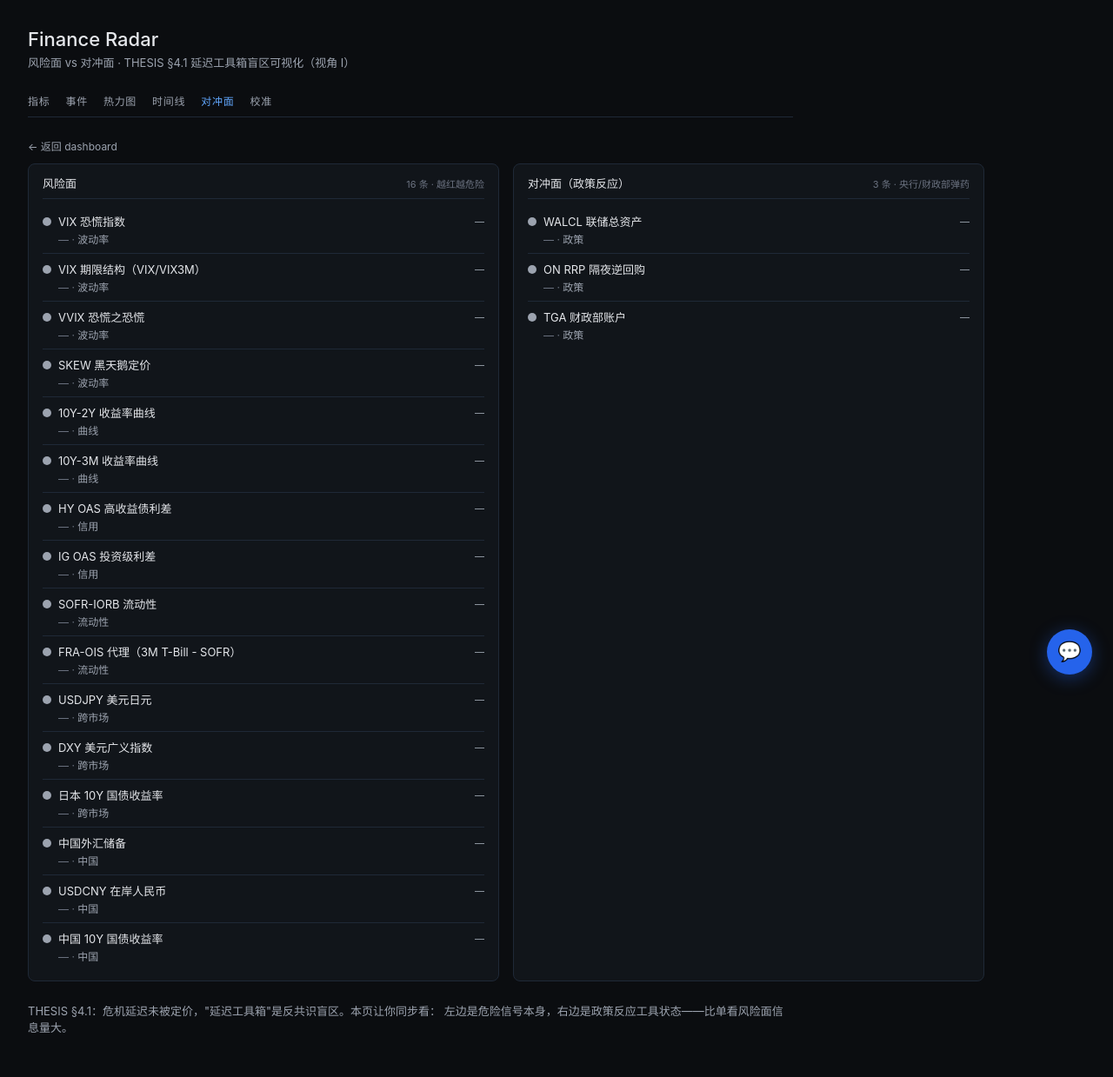
After one commit to Adkid-Zephyr/BigShort-Radar, a Flask app: page /hedge in a window 1280 px wide. The commit adds this page. Shown: the whole page at 87% size. Run offline with Flask 3, Linux system fonts and the light colour scheme; data that the repository does not hold is empty.

Commit message:
iter 51: 政策对冲对比页 + 阈值校准面板（hedge_calibration.py + 新页 /hedge /calibration + nav 5/5 + 15 测试）路线图终点

```diff
--- a/src/web/app.py
+++ b/src/web/app.py
@@ -43,6 +43,7 @@ from src.web.acceleration import compute_acceleration
 from src.web.charts import build_indicator_chart_html
 from src.web.comparisons import build_comparisons
 from src.web.events import detect_indicator_events, merge_events
+from src.web.hedge_calibration import calibrate_threshold, split_risk_vs_hedge
 from src.web.heatmap import build_heatmap_html, build_risk_timeline_html
 from src.web.scenarios import evaluate_scenarios
 from src.web.source_links import source_url as derive_source_url
@@ -700,6 +701,50 @@ def create_app(db_path=None, history_db_path=None) -> Flask:
             active_page="timeline",
         )
 
+    @app.route("/hedge")
+    def hedge():
+        """政策对冲对比页（视角 I）：风险面 vs 对冲面并排。"""
+        target = app.config["DB_PATH"]
+        hist_target = app.config.get("HISTORY_DB_PATH")
+        with dbmod.open_db(target) as conn:
+            rows = _build_rows(conn, history_db_path=hist_target)
+        split = split_risk_vs_hedge(rows)
+        return render_template(
+            "hedge.html",
+            risk_rows=split["risk"],
+            hedge_rows=split["hedge"],
+            active_page="hedge",
+        )
+
+    @app.route("/calibration")
+    def calibration():
+        """阈值校准面板（视角 J）：每条指标历史三档分布 + 过敏感/过迟钝判定。"""
+        target = app.config["DB_PATH"]
+        hist_target = app.config.get("HISTORY_DB_PATH")
+        results = []
+        with dbmod.open_db(target) as conn:
+            for ind in _INDICATOR_REGISTRY:
+                _, values = _fetch_history_pairs(
+                    conn, ind["name"], days=1825, history_db_path=hist_target
+                )
+                cal = calibrate_threshold(
+                    values=values,
+                    threshold_low=ind.get("threshold_low"),
+                    threshold_high=ind.get("threshold_high"),
+                    direction=ind.get("direction", "up"),
+                )
+                cal["name"] = ind["name"]
+                cal["label"] = ind["label"]
+                results.append(cal)
+        # 按 verdict 排序：too_sensitive 优先 → too_dull → ok → no_data
+        order = {"too_sensitive": 0, "too_dull": 1, "ok": 2, "no_data": 3}
+        results.sort(key=lambda c: order.get(c["verdict"], 4))
+        return render_template(
+            "calibration.html",
+            calibrations=results,
+            active_page="calibration",
+        )
+
     @app.route("/healthz")
     def healthz():
         return {"status": "ok"}
--- /dev/null
+++ b/src/web/hedge_calibration.py
@@ -0,0 +1,129 @@
+"""政策对冲对比（视角 I）+ 阈值校准面板（视角 J）。
+
+视角 I 政策对冲：
+  THESIS §4.1 揭示的"延迟工具箱"盲区——风险面（VIX/HY OAS/SOFR-IORB 等）和
+  对冲面（WALCL/ON RRP/TGA 等政策反应工具）应并排看。
+
+视角 J 阈值校准：
+  对每条指标统计在过去 N 年里 GREEN/YELLOW/RED 三档的天数占比。
+  如果 RED 占比 >20%，说明阈值过敏感（频繁假警报）。
+  如果 RED 占比 <1%，说明阈值过迟钝（错过真信号）。
+"""
+from __future__ import annotations
+
+from typing import Any, Dict, List, Optional, Sequence
+
+from src.compute.thresholds import Level, classify
+from src.utils.logger import get_logger
+
+log = get_logger(__name__)
+
+
+# ── 视角 I：政策对冲 ────────────────────────────────────────
+
+# 风险面 vs 对冲面分组（基于 group 字段）
+RISK_GROUPS = ["波动率", "信用", "曲线", "流动性", "跨市场", "中国"]
+HEDGE_GROUPS = ["政策"]
+
+
+def split_risk_vs_hedge(rows: Sequence[Dict[str, Any]]) -> Dict[str, List[Dict[str, Any]]]:
+    """把 dashboard rows 切分成"风险面"和"对冲面"两组。
+
+    入参：
+        rows: app._build_rows 输出
+    返回：
+        {"risk": [...rows...], "hedge": [...rows...]}
+    """
+    risk = []
+    hedge = []
+    for r in rows:
+        g = r.get("group", "")
+        if g in HEDGE_GROUPS:
+            hedge.append(r)
+        elif g in RISK_GROUPS:
+            risk.append(r)
+        # 其他 group 既不算风险也不算对冲
+    return {"risk": risk, "hedge": hedge}
+
+
+# ── 视角 J：阈值校准 ─────────────────────────────────────────
+
+def calibrate_threshold(
+    values: Sequence[float],
+    threshold_low: Optional[float],
+    threshold_high: Optional[float],
+    direction: str = "up",
+) -> Dict[str, Any]:
+    """统计历史样本在三档的占比，并给出"过敏感/过迟钝/合理"判定。
+
+    入参：
+        values: 历史值序列
+        threshold_low / threshold_high: 阈值
+        direction: "up" / "down"
+    返回：
+        {
+          "n_total": int,                # 有效样本数
+          "n_green": int, "n_yellow": int, "n_red": int,
+          "pct_green": float, "pct_yellow": float, "pct_red": float,
+          "verdict": "ok" | "too_sensitive" | "too_dull",
+          "verdict_reason": str,
+        }
+    """
+    out = {
+        "n_total": 0, "n_green": 0, "n_yellow": 0, "n_red": 0,
+        "pct_green": 0.0, "pct_yellow": 0.0, "pct_red": 0.0,
+        "verdict": "ok", "verdict_reason": "",
+    }
+    if threshold_low is None or threshold_high is None or not values:
+        out["verdict"] = "no_data"
+        out["verdict_reason"] = "缺数据或缺阈值"
+        return out
+
+    valid = []
+    for v in values:
+        if v is None:
+            continue
+        try:
+            f = float(v)
+        except (TypeError, ValueError):
+            continue
+        if f != f:  # NaN
+            continue
+        valid.append(f)
+
+    n = len(valid)
+    if n < 30:
+        out["verdict"] = "no_data"
+        out["verdict_reason"] = f"样本不足 30（实际 {n}）"
+        return out
+
+    n_g = n_y = n_r = 0
+    for v in valid:
+        lv = classify(v, low=threshold_low, high=threshold_high, direction=direction)
+        if lv == Level.GREEN:
+            n_g += 1
+        elif lv == Level.YELLOW:
+            n_y += 1
+        elif lv == Level.RED:
+            n_r += 1
+
+    pct_g = n_g / n * 100
+    pct_y = n_y / n * 100
+    pct_r = n_r / n * 100
+
+    if pct_r > 20:
+        verdict = "too_sensitive"
+        reason = f"RED 占比 {pct_r:.1f}% > 20%（频繁警报）"
+    elif pct_r < 1 and n >= 365:
+        verdict = "too_dull"
+        reason = f"RED 占比 {pct_r:.1f}% < 1%（可能漏掉真信号）"
+    else:
+        verdict = "ok"
+        reason = f"RED {pct_r:.1f}% / YELLOW {pct_y:.1f}% / GREEN {pct_g:.1f}% 看起来合理"
+
+    out.update({
+        "n_total": n, "n_green": n_g, "n_yellow": n_y, "n_red": n_r,
+        "pct_green": pct_g, "pct_yellow": pct_y, "pct_red": pct_r,
+        "verdict": verdict, "verdict_reason": reason,
+    })
+    return out
--- a/templates/_base.html
+++ b/templates/_base.html
@@ -297,6 +297,53 @@
     .scenario-hits { font-size: 11px; color: #f87171; margin-top: 6px; }
     .scenario-hits code { background: rgba(239,68,68,0.1); padding: 1px 4px; border-radius: 3px; font-family: 'SF Mono', monospace; font-size: 10px; }
 
+    /* 政策对冲对比 + 阈值校准 (iter 51) */
+    .hedge-grid {
+      display: grid;
+      grid-template-columns: 1fr 1fr;
+      gap: 16px;
+      max-width: 1100px;
+    }
+    .hedge-col {
+      background: #11151a;
+      border: 1px solid #1f2937;
+      border-radius: 8px;
+      padding: 12px 16px;
+    }
+    .hedge-col-head {
+      padding-bottom: 8px;
+      border-bottom: 1px solid #1f2937;
+      margin-bottom: 8px;
+      display: flex;
+      justify-content: space-between;
+      align-items: baseline;
+    }
+    .hedge-col-label { font-size: 13px; font-weight: 500; }
+    .hedge-col-sub { font-size: 11px; color: #6b7280; }
+    .hedge-row {
+      padding: 8px 0;
+      border-bottom: 1px solid #1f2937;
+    }
+    .hedge-row:last-child { border-bottom: 0; }
+    .hedge-row-head { display: flex; align-items: center; gap: 8px; font-size: 13px; }
+    .hedge-row-level { font-size: 11px; margin-left: auto; }
+    .hedge-row-meta { font-size: 12px; color: #6b7280; padding-left: 18px; margin-top: 2px; }
+    .hedge-row-group { color: #9ca3af; }
+    .hedge-link { color: #e5e7eb; text-decoration: none; }
+    .hedge-link:hover { color: #60a5fa; }
+    @media (max-width: 800px) {
+      .hedge-grid { grid-template-columns: 1fr; }
+    }
+
+    .cal-verdict { font-size: 12px; white-space: nowrap; }
+    .cal-verdict-ok { color: #4ade80; }
+    .cal-verdict-too_sensitive { color: #f87171; font-weight: 500; }
+    .cal-verdict-too_dull { color: #eab308; }
+    .cal-verdict-no_data { color: #6b7280; }
+    .cal-reason { font-size: 11px; color: #9ca3af; }
+    tr.cal-too_sensitive td { background: rgba(239,68,68,0.04); }
+    tr.cal-too_dull td { background: rgba(234,179,8,0.04); }
+
     /* ── chatbot 浮窗 ─────────────────────────────────── */
     #chat-toggle {
       position: fixed; bottom: 24px; right: 24px;
@@ -369,7 +416,8 @@
     <a href="/events" class="{% if active_page == 'events' %}current{% endif %}">事件</a>
     <a href="/heatmap" class="{% if active_page == 'heatmap' %}current{% endif %}">热力图</a>
     <a href="/timeline" class="{% if active_page == 'timeline' %}current{% endif %}">时间线</a>
-    <a href="#" class="disabled">对冲面</a>
+    <a href="/hedge" class="{% if active_page == 'hedge' %}current{% endif %}">对冲面</a>
+    <a href="/calibration" class="{% if active_page == 'calibration' %}current{% endif %}">校准</a>
   </nav>
 
   {% block content %}{% endblock %}
--- /dev/null
+++ b/templates/hedge.html
@@ -0,0 +1,62 @@
+{% extends "_base.html" %}
+
+{% block title %}政策对冲对比 · Finance Radar{% endblock %}
+
+{% block subtitle %}风险面 vs 对冲面 · THESIS §4.1 延迟工具箱盲区可视化（视角 I）{% endblock %}
+
+{% block content %}
+  <div class="breadcrumb">
+    <a href="/">← 返回 dashboard</a>
+  </div>
+
+  <div class="hedge-grid">
+    <div class="hedge-col hedge-risk">
+      <div class="hedge-col-head">
+        <span class="hedge-col-label">风险面</span>
+        <span class="hedge-col-sub">{{ risk_rows|length }} 条 · 越红越危险</span>
+      </div>
+      {% for r in risk_rows %}
+        <div class="hedge-row">
+          <div class="hedge-row-head">
+            <span class="dot" style="background: {{ r.color }};"></span>
+            <a class="hedge-link" href="/indicator/{{ r.name }}">{{ r.label }}</a>
+            <span class="hedge-row-level" style="color: {{ r.color }};">{{ r.level or '—' }}</span>
+          </div>
+          <div class="hedge-row-meta">
+            {% if r.value is not none %}{{ "%.2f"|format(r.value) }}{% else %}—{% endif %}
+            · <span class="hedge-row-group">{{ r.group }}</span>
+          </div>
+        </div>
+      {% else %}
+        <p class="empty">无数据</p>
+      {% endfor %}
+    </div>
+
+    <div class="hedge-col hedge-hedge">
+      <div class="hedge-col-head">
+        <span class="hedge-col-label">对冲面（政策反应）</span>
+        <span class="hedge-col-sub">{{ hedge_rows|length }} 条 · 央行/财政部弹药</span>
+      </div>
+      {% for r in hedge_rows %}
+        <div class="hedge-row">
+          <div class="hedge-row-head">
+            <span class="dot" style="background: {{ r.color }};"></span>
+            <a class="hedge-link" href="/indicator/{{ r.name }}">{{ r.label }}</a>
+            <span class="hedge-row-level" style="color: {{ r.color }};">{{ r.level or '—' }}</span>
+          </div>
+          <div class="hedge-row-meta">
+            {% if r.value is not none %}{{ "%.2f"|format(r.value) }}{% else %}—{% endif %}
+            · <span class="hedge-row-group">{{ r.group }}</span>
+          </div>
+        </div>
+      {% else %}
+        <p class="empty">无政策维度数据</p>
+      {% endfor %}
+    </div>
+  </div>
+
+  <p class="sub" style="max-width: 880px; margin-top: 24px;">
+    THESIS §4.1：危机延迟未被定价，"延迟工具箱"是反共识盲区。本页让你同步看：
+    左边是危险信号本身，右边是政策反应工具状态——比单看风险面信息量大。
+  </p>
+{% endblock %}
```
Also changed, not shown: DECISIONS.md (+2 -0 lines), PLAN.md (+1 -1 lines), templates/calibration.html (added, +49 -0 lines), tests/test_hedge_calibration.py (added, +156 -0 lines), .ralph/last-summary.md, README.md.
